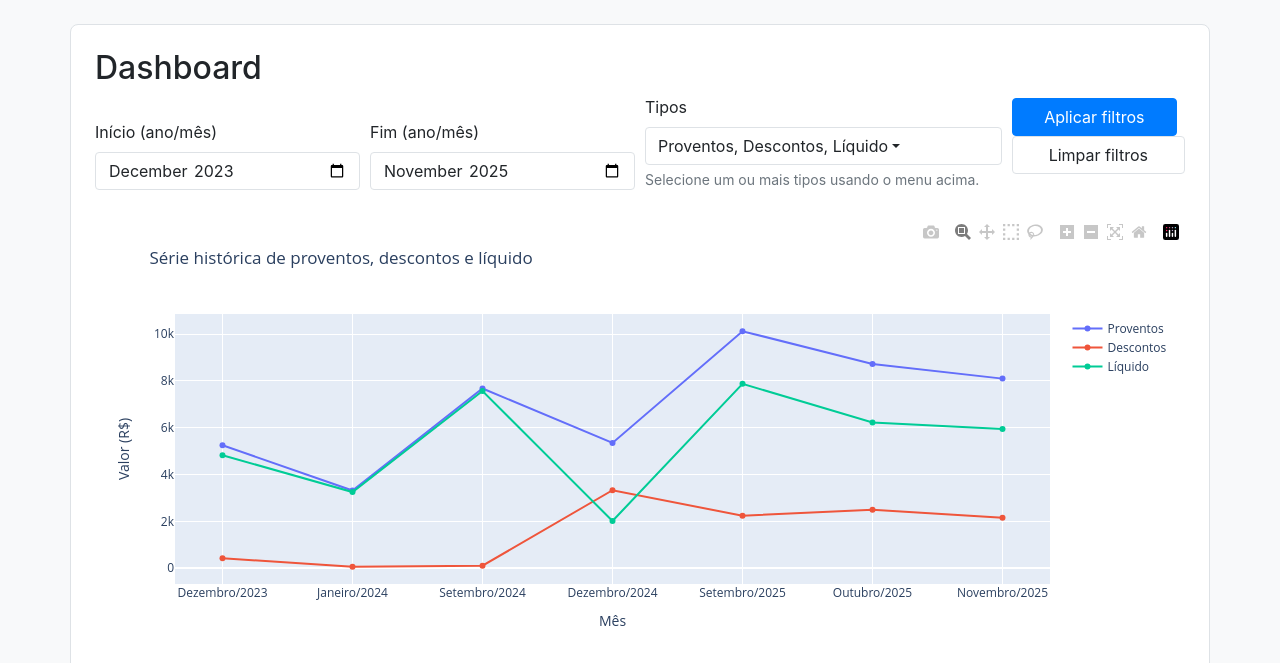
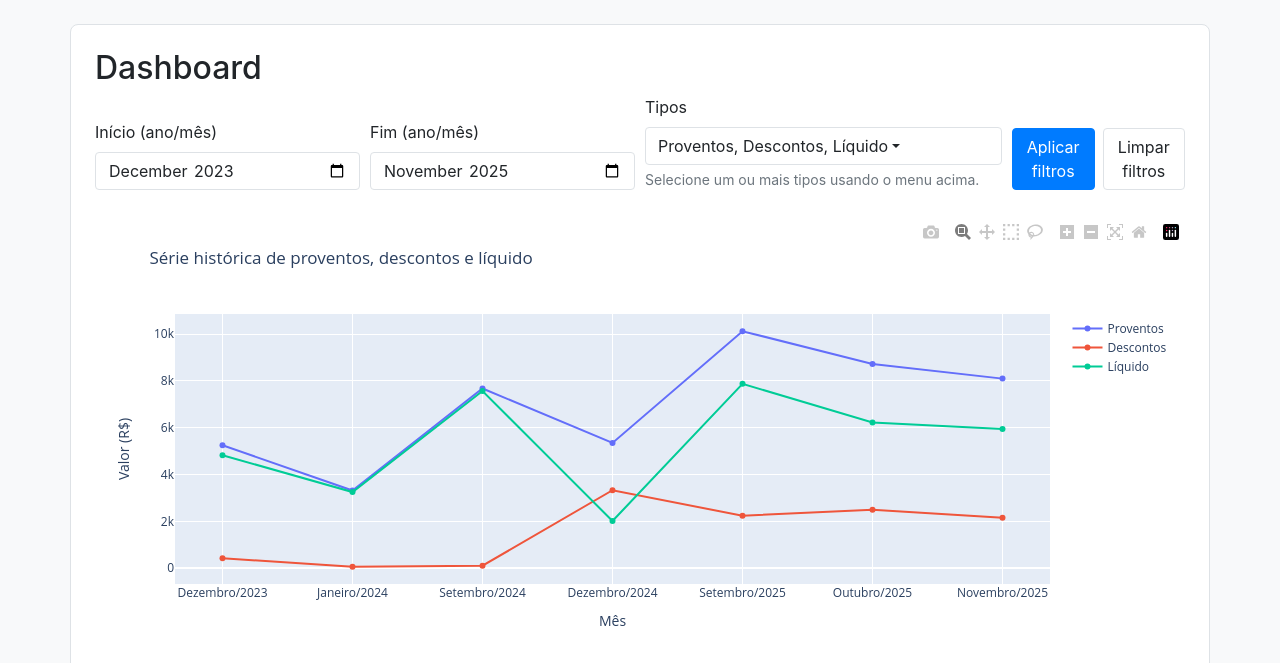
Before and after one commit to GloedenJoao/traking_income2, a FastAPI app: page /dashboard_totais in a window 1280 px wide. Shown: the part 57-720 px from the top of the page. Run offline with FastAPI, Linux system fonts and the light colour scheme; data comes from the database, SQL or seed files in the repository; parts of the project's set-up code (start-up, migrations or seed data) failed here and were passed over; some libraries are stand-ins or nearby versions.

Commit message:
Fix dashboard filter alignment

```diff
--- a/app/templates/dashboard.html
+++ b/app/templates/dashboard.html
@@ -3,7 +3,7 @@
 <h2>Dashboard</h2>
 
 <form class="mb-4" id="filtersForm" method="get" action="{{ request.url_for('dashboard_totais') }}">
-  <div class="form-row align-items-end d-flex flex-wrap">
+  <div class="form-row align-items-end">
     <div class="form-group col-12 col-md-3 mb-3 mb-md-0">
       <label for="start">Início (ano/mês)</label>
       <input type="month" class="form-control" id="start" name="start" value="{{ start_month }}">
@@ -14,7 +14,7 @@
     </div>
     <div class="form-group col-12 col-md-4 mb-3 mb-md-0">
       <label for="typesDropdownButton">Tipos</label>
-      <div class="btn-group w-100">
+      <div class="dropdown w-100">
         <button type="button" class="btn btn-outline-secondary dropdown-toggle w-100 text-left" id="typesDropdownButton" data-toggle="dropdown" aria-haspopup="true" aria-expanded="false">
           Selecionar tipos
         </button>
@@ -35,9 +35,11 @@
       </div>
       <small class="form-text text-muted">Selecione um ou mais tipos usando o menu acima.</small>
     </div>
-    <div class="form-group col-12 col-md-2 d-flex flex-wrap align-items-center mt-2 mt-md-0">
-      <button type="submit" class="btn btn-primary mr-md-2 mb-2 mb-md-0 flex-fill">Aplicar filtros</button>
-      <button type="button" id="clearFiltersButton" class="btn btn-outline-secondary flex-fill">Limpar filtros</button>
+    <div class="form-group col-12 col-md-2 mt-2 mt-md-0 mb-0">
+      <div class="d-flex flex-wrap flex-md-nowrap align-items-center">
+        <button type="submit" class="btn btn-primary mr-md-2 mb-2 mb-md-0 flex-fill">Aplicar filtros</button>
+        <button type="button" id="clearFiltersButton" class="btn btn-outline-secondary flex-fill">Limpar filtros</button>
+      </div>
     </div>
   </div>
 </form>
```
